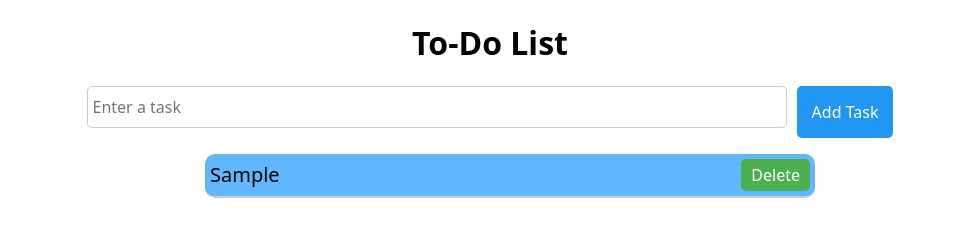
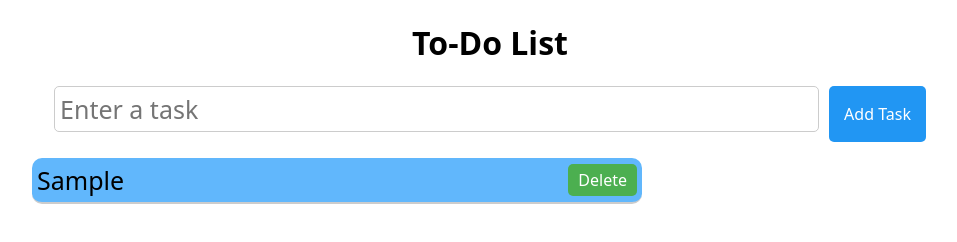
Before and after one commit to 687edf53/todo-list, a plain HTML site: page index.html in a window 1280 px wide. Both pictures are taken after typing "Sample" into the empty fields and a click on the button "Add Task". Shown: the whole page, without its empty margins (150-1107 px from the left). Drawn offline with Linux system fonts and the light colour scheme.

Commit message:
Update style.css

```diff
--- a/style.css
+++ b/style.css
@@ -12,7 +12,7 @@ form {
 input[type="text"] {
   flex-grow: 0.5;
   padding: 5px;
-  font-size: 16px;
+  font-size: 25px;
   border: 1px solid #ccc;
   border-radius: 5px;
   margin-bottom: 10px;
@@ -42,10 +42,11 @@ li {
   justify-content: space-between;
   align-items: center;
   background-color: #61b7fc;
-  font-size: 20px;
+  font-size: 25px;
   border-radius: 10px;
   width: 600px;
   margin: 10px auto;
+  margin-left: 134px;
 }
 
 .ended {
@@ -77,3 +78,4 @@ span.remove {
 
 h1 {
   text-align: center;
+}
```
